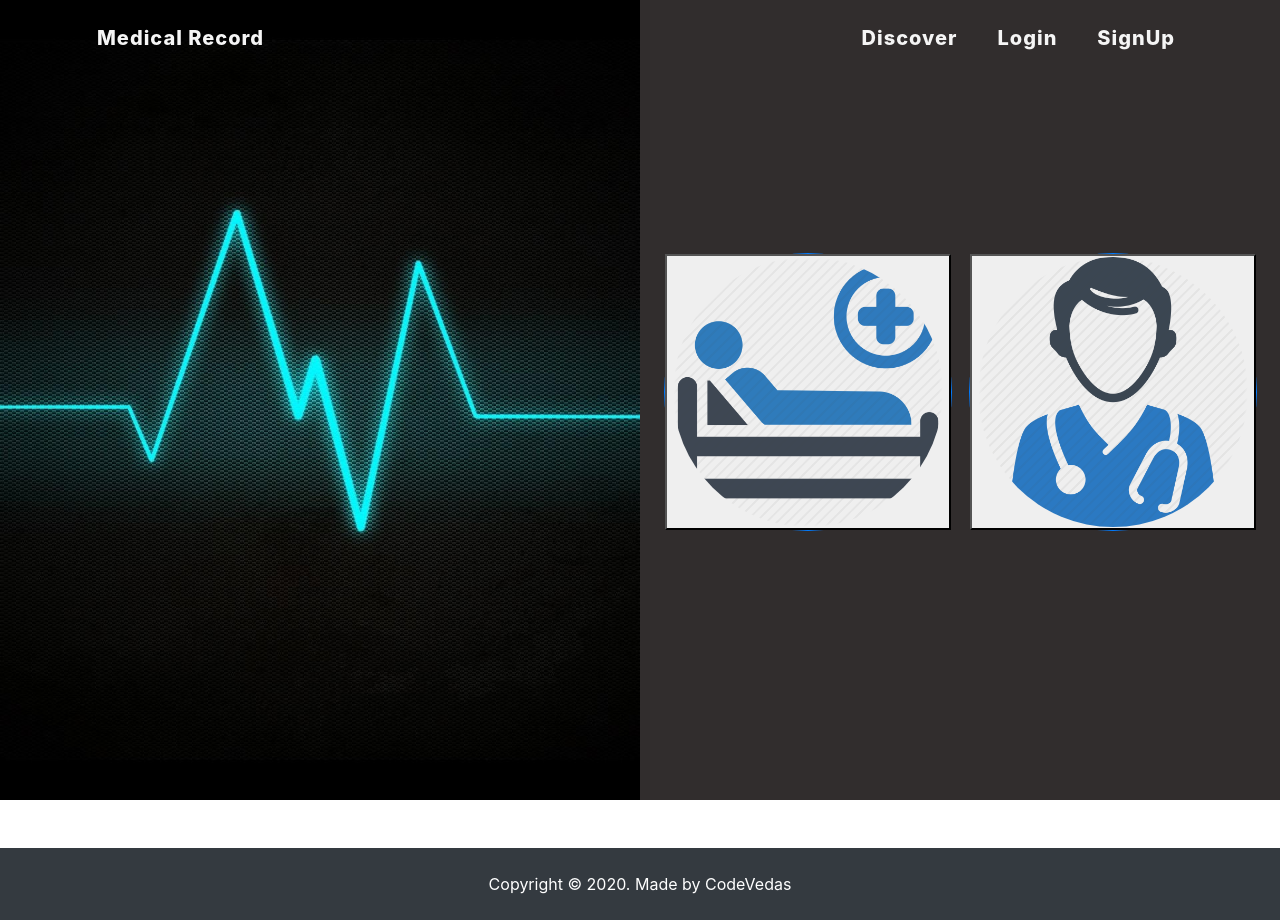
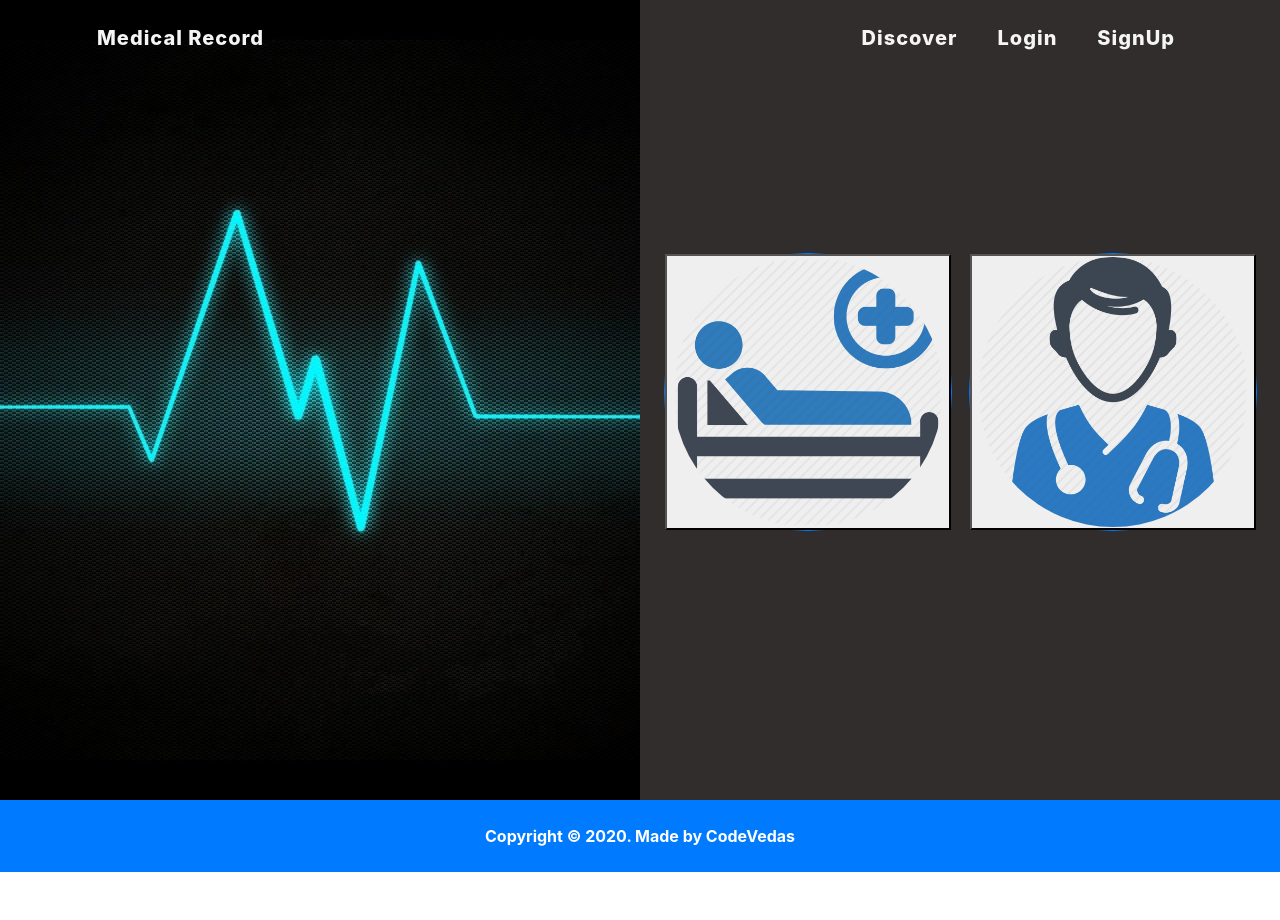
Before and after one commit to Rishabhltfb/Mr.medic, a React (Create React App) app in the folder react_webapp/: page /login in a window 1280 px wide. After the commit the page ends 872 px from the top, so only its background shows below. Built offline with nearby package versions, Linux system fonts and the light colour scheme.

Commit message:
Changing Footer style

```diff
--- a/react_webapp/src/views/Footer/Footer.js
+++ b/react_webapp/src/views/Footer/Footer.js
@@ -2,8 +2,8 @@ import React from "react";
 
 export default function Footer() {
   return (
-        <footer className=" bg-dark text-white mt-5 p-4 text-center" style={{}}>
-          Copyright &copy; {new Date().getFullYear()}. Made by CodeVedas
+        <footer className="text-white p-4 text-center" style={{backgroundColor:"#007bff"}}>
+          <strong>Copyright &copy; {new Date().getFullYear()}. Made by CodeVedas</strong>
         </footer>
   );
 }
--- a/react_webapp/src/views/Login/Login.css
+++ b/react_webapp/src/views/Login/Login.css
@@ -18,7 +18,7 @@
   /* #a3bded → #6991c7 */
   /* background-image: linear-gradient(to bottom, #48c6ef,#6f86d6); */
   background-color: rgb(49, 45, 45);
-  transform: invert();
+  /* transform: invert(); */
 }
 .bg-image {
   background-image: url("../../assets/img/login.jpg");
```
